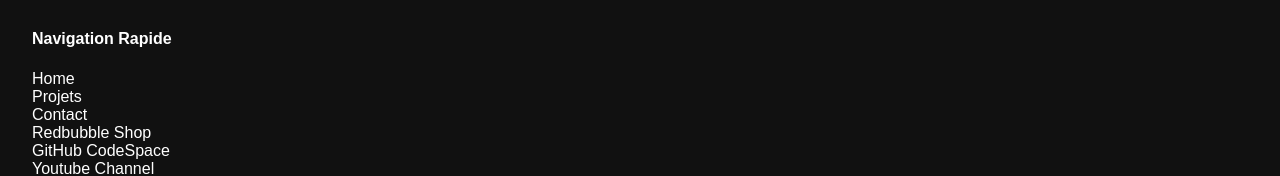
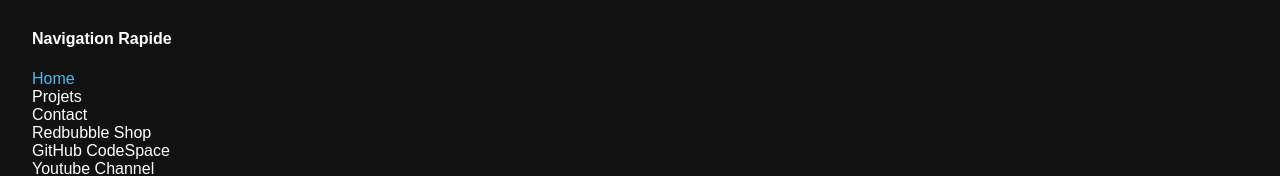
Before and after one commit to DennAmo/portfolio-projet-12, a React (Create React App) app: page /home in a window 1280 px wide. Shown: the part 999-1175 px from the top of the page. Built offline with nearby package versions, Linux system fonts and the light colour scheme.

Commit message:
fix footer

```diff
--- a/src/components/Footer.js
+++ b/src/components/Footer.js
@@ -8,7 +8,7 @@ const Footer = () => {
     <nav>
       <ul>
       <h4>Navigation Rapide</h4>
-        <NavLink to="/portfolio" className="index">
+        <NavLink to="/home" className="index">
           <li className="mod">
             Home
           </li>
```
